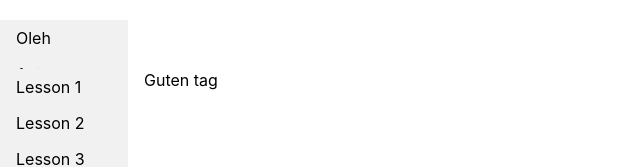
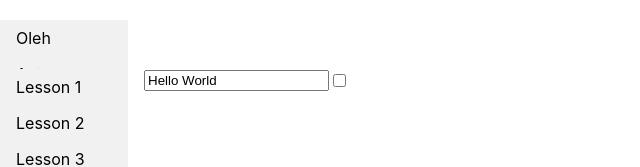
Before and after one commit to oleggerus/react-app, a React app: page /lessons/lesson4 in a window 1280 px wide. Shown: the top 167 px of the page, without its empty margins (0-640 px from the left). Built offline with nearby package versions, Linux system fonts and the light colour scheme.

Commit message:
Lesson 4

```diff
--- a/src/Components/Lessons/Lesson4/index.css
+++ b/src/Components/Lessons/Lesson4/index.css
@@ -1,18 +1,4 @@
-.lesson2 > * + * {
-  margin-top: 20px;
+.combined-component {
+  display: flex;
+  align-items: center;
 }
-
-.expandable-text-container {
-  display: flex;
-  flex-direction: column;
-
-  box-shadow: 0 0 5px;
-  padding: 5px;
-}
-.expandable-text-container > * + * {
-  margin-top: 10px;
-}
-.expandable-text-container .expandable-text-container__extra-text {
-  font-size: 0.8em;
-  padding-left: 5px;
-}
--- a/src/Components/Lessons/Lesson4/index.js
+++ b/src/Components/Lessons/Lesson4/index.js
@@ -1,12 +1,75 @@
-import React, { useState, useCallback } from "react";
+import React, {
+  useRef,
+  useState,
+  useMemo,
+  useCallback,
+  useEffect,
+} from "react";
 
 import "./index.css";
 
+const PseudoInput = props => {
+  return <input className={"ant-input"} {...props} />;
+};
+
+const PseudoCheckbox = props => {
+  return <input className={"ant-input"} {...props} type={"checkbox"} />;
+};
+
+// we want to have { name, checked } structure as value
+const CombinedComponent = ({ value, onChange }) => {
+  const isInitialized = useRef(false);
+  const inputValue = useMemo(() => value?.name ?? "", [value]);
+  const checkboxValue = useMemo(() => value?.checked ?? false, [value]);
+
+  const handleInputChange = useCallback(
+    e => {
+      const {
+        target: { value: name },
+      } = e;
+      const checked = name === "Hello World" ? true : checkboxValue;
+      onChange?.({ ...value, name, checked });
+    },
+    [value, onChange, checkboxValue]
+  );
+  const handleCheckboxChange = useCallback(
+    e => onChange?.({ ...value, checked: e.target.checked }),
+    [value, onChange]
+  );
+
+  // useEffect(() => {
+  //   if (isInitialized.current === false) {
+  //     return (isInitialized.current = true);
+  //   }
+
+  //   if (inputValue === "Hello World" && !checkboxValue) {
+  //     onChange?.({ ...value, checked: true });
+  //   }
+  // }, [inputValue]);
+
+  return (
+    <div>
+      <div className={"combined-component"}>
+        <PseudoInput value={inputValue} onChange={handleInputChange} />
+        <PseudoCheckbox
+          checked={checkboxValue}
+          onChange={handleCheckboxChange}
+        />
+      </div>
+    </div>
+  );
+};
+
+const StateFullCombinedComponent = () => {
+  const [value, onChange] = useState({ name: "Hello World", checked: false });
+
+  return <CombinedComponent value={value} onChange={onChange} />;
+};
 
 const Main = () => {
   return (
     <div className={"lesson4 main"}>
-      Guten tag
+      <StateFullCombinedComponent />
     </div>
   );
 };
```
